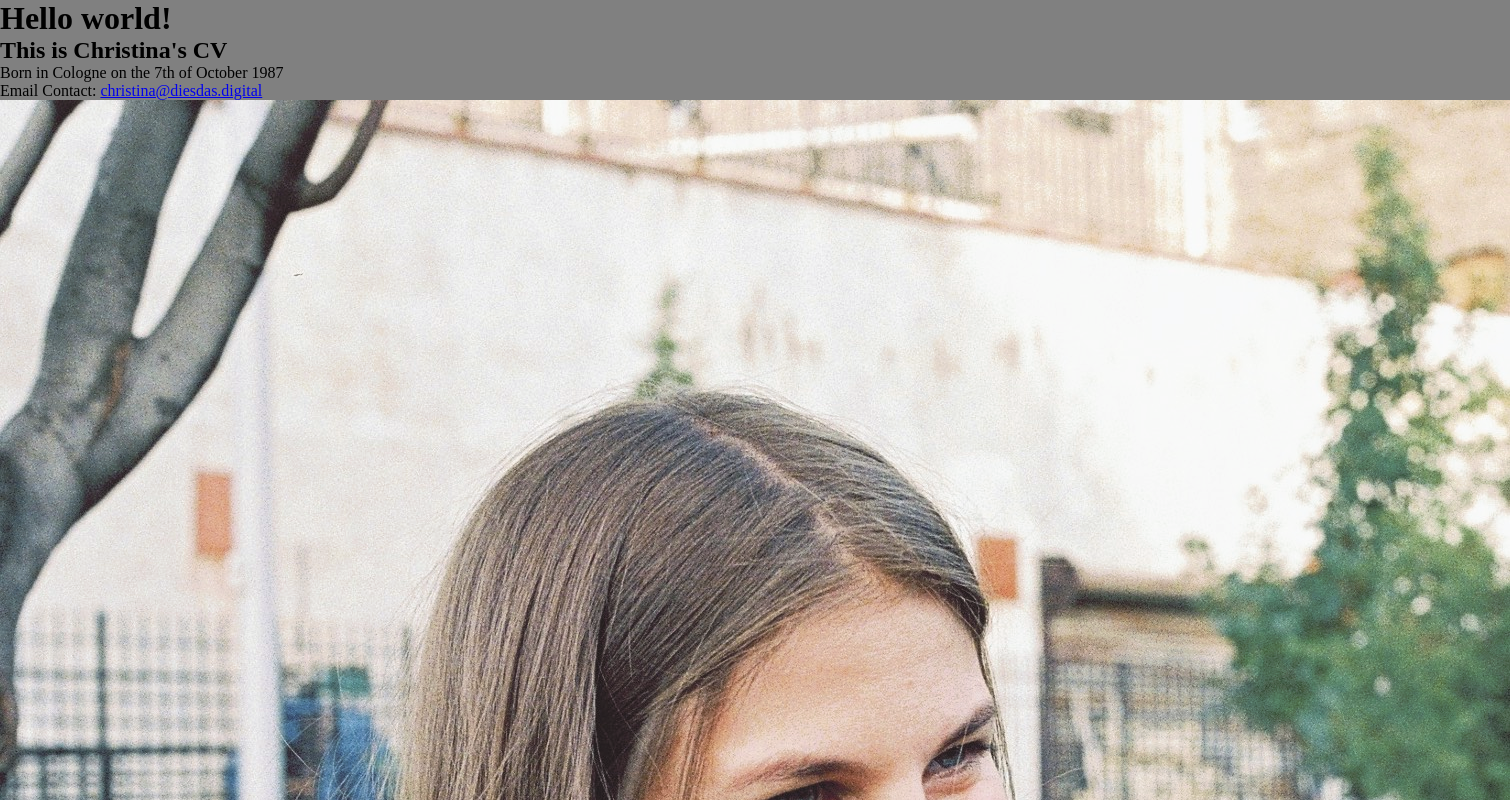
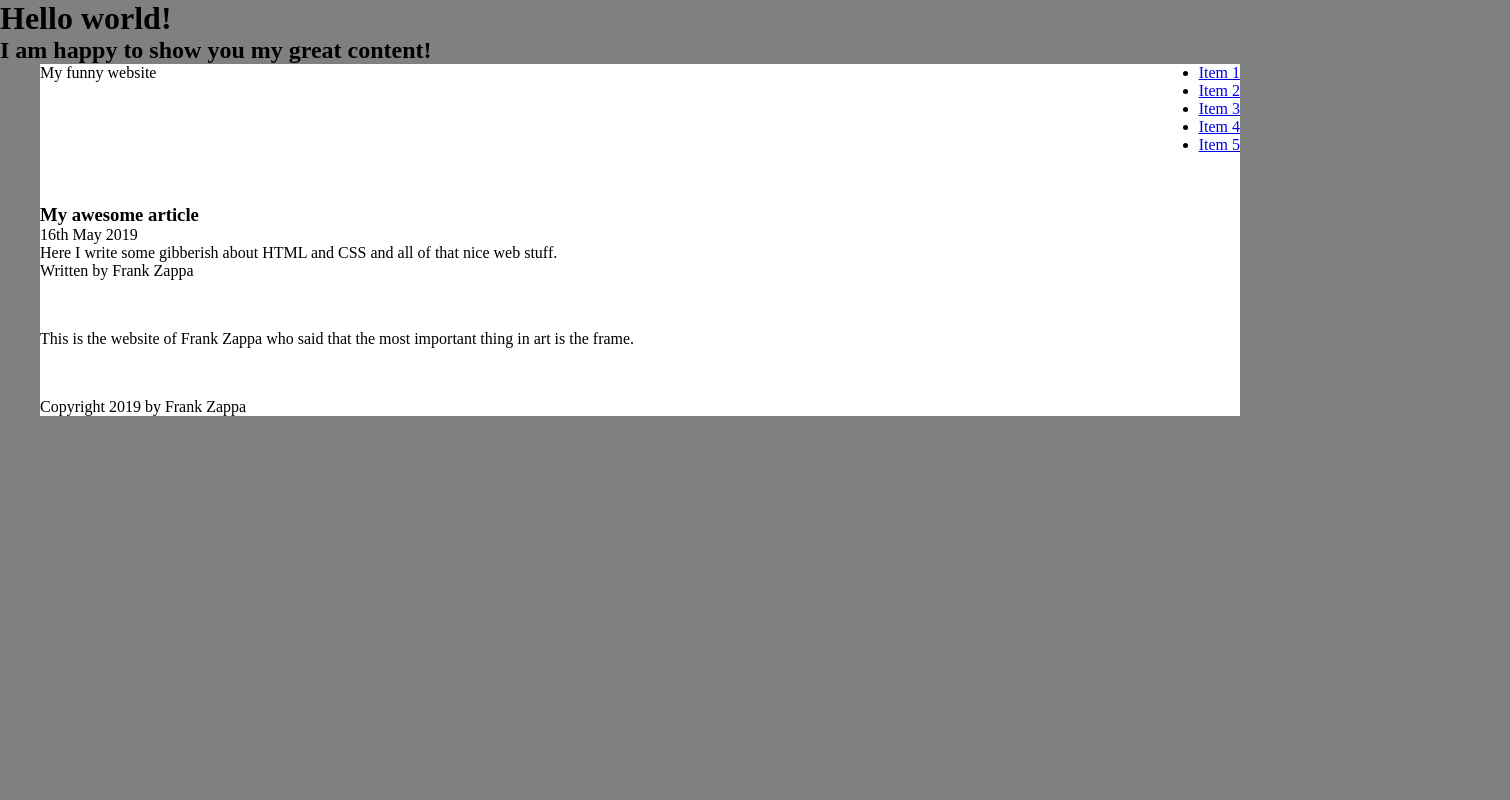
Before and after one commit to christinawerner/christinacv.github.io, a plain HTML site: page index.html in a window 1280 px wide. Shown: the top 800 px of the page, 1510 px wide, since content can reach past the window. Drawn offline with Linux system fonts and the light colour scheme.

Commit message:
overwrite w/ Lorent code pt.II

```diff
--- a/index.html
+++ b/index.html
@@ -1,45 +1,53 @@
-<!DOCTYPE html>
-<html lang="en" dir="ltr">
-  <head>
-    <meta charset="utf-8">
-    <title>My awsome website</title>
-    <link href="css/main.css"rel="stylesheet">
+<link href="css/main.css" rel="stylesheet">
 </head>
 <body>
 <h1>Hello world!</h1>
-    <h2>This is Christina's CV</h2>
+<h2>I am happy to show you my great content!</h2>
+
+<div class="wrapper">
+
+  <header class="header">
+    <div class="logo">
+      <p>My funny website</p>
+    </div>
+
+    <nav class="nav">
       <ul>
-    <li>Born in Cologne on the 7th of October 1987</li>
-    <li>Email Contact: <a href="mailto:christina@diesdas.digital?subject=Contact request">christina@diesdas.digital</a></li>
+        <li><a href="#">Item 1</a></li>
+        <li><a href="#">Item 2</a></li>
+        <li><a href="#">Item 3</a></li>
+        <li><a href="#">Item 4</a></li>
+        <li><a href="#">Item 5</a></li>
       </ul>
-  <img src="profile.jpg" alt="My profile image">
-  </img>
-    <h2>July 2018 - present</h2>
-    <h2>diesdas.digital</h2>
-  <p>
-We are an open-minded team of 20 people, combining our competences to tackle projects from all angles. Our approach always starts with thorough research to establish a sound strategic foundation. From there we design, iterate and build with an agile mindset, creating digital solutions which are visually striking and highly functional.
-  </p>
-  <ul>
-    <li>Project Manager <a href="https://www.der-zukunftsfonds.de/">Der Zukunftsfonds</a> </li>
-    <li>joined in 2018</li>
-  </ul>
-  <p>
-    Lorem ipsum dolor sit amet, consetetur sadipscing elitr, sed diam nonumy eirmod tempor invidunt ut labore et dolore magna aliquyam erat, sed diam voluptua. At vero eos et accusam et justo duo dolores et ea rebum. Stet clita kasd gubergren, no sea takimata sanctus est Lorem ipsum dolor sit amet. Lorem ipsum dolor sit amet, consetetur sadipscing elitr, sed diam nonumy eirmod tempor invidunt ut labore et dolore magna aliquyam erat, sed diam voluptua. At vero eos et accusam et justo duo dolores et ea rebum. Stet clita kasd gubergren, no sea takimata sanctus est Lorem ipsum dolor sit amet.
-  </p>
-  <h2>March 2014 - June 2018</h2>
-  <h2>Independent Collectors</h2>
-  <p>
-    Existing as the very first digital platform for collectors of contemporary art, Independent Collectors is the largest non-commercial archive of private collections worldwide.
-  </p>
-  <ul>
-  <li>Project Manager <a href="https://www.hatjecantz.de/der-fuenfte-bmw-art-guide-by-independent-collectors-7360-1.html">BMW Art Guide</a></li>
-  <li>joined in 2014</li>
-  </ul>
-  <p>
-    Lorem ipsum dolor sit amet, consetetur sadipscing elitr, sed diam nonumy eirmod tempor invidunt ut labore et dolore magna aliquyam erat, sed diam voluptua. At vero eos et accusam et justo duo dolores et ea rebum. Stet clita kasd gubergren, no sea takimata sanctus est Lorem ipsum dolor sit amet. Lorem ipsum dolor sit amet, consetetur sadipscing elitr, sed diam nonumy eirmod tempor invidunt ut labore et dolore magna aliquyam erat, sed diam voluptua. At vero eos et accusam et justo duo dolores et ea rebum. Stet clita kasd gubergren, no sea takimata sanctus est Lorem ipsum dolor sit amet.
-  </p>
-  <iframe src="https://giphy.com/embed/XIqCQx02E1U9W" width="480" height="269" frameBorder="0" class="giphy-embed" allowFullScreen></iframe><p><a href="https://giphy.com/gifs/XIqCQx02E1U9W"></a></p>
-<blockquote> <cite>Frankly, Miss Piggy, I don't give a hoot!</cite><p>Kermit</p></blockquote>
+    </nav>
+  </header>
+
+  <section class="content">
+    <article class="article">
+      <header class="article__header">
+        <h1>My awesome article</h1>
+        <time>16th May 2019</time>
+      </header>
+
+      <div class="body-text">
+        <p>Here I write some gibberish about HTML and CSS and all of that nice web stuff.</p>
+      </div>
+
+      <footer class="article__footer">
+        <p>Written by Frank Zappa</p>
+      </footer>
+    </article>
+  </section>
+
+  <aside class="sidebar">
+    <p>This is the website of Frank Zappa who said that the most important thing in art is the frame.</p>
+  </aside>
+
+  <footer class="footer">
+    <p>Copyright 2019 by Frank Zappa</p>
+  </footer>
+
+</div>
+
 </body>
-
 </html>
```
Lines whose indentation alone changed are shown as unchanged.
